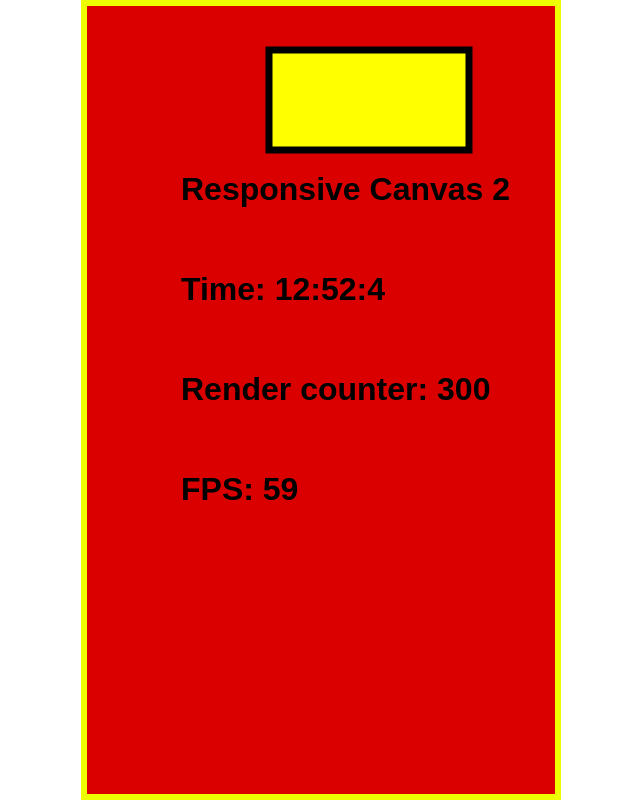
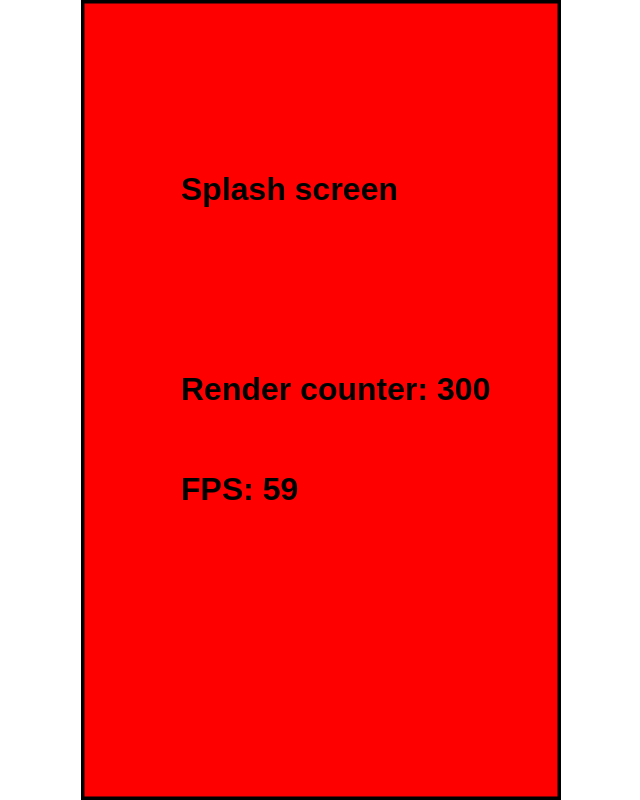
Before and after one commit to Archon-/SpaceBreaker, a plain HTML site: page src/index.html in a window 1280 px wide. Shown: the whole page, without its empty margins (319-959 px from the left). Drawn offline with Linux system fonts and the light colour scheme.

Commit message:
Screens
Add screens handle.

```diff
--- a/src/index.html
+++ b/src/index.html
@@ -10,8 +10,20 @@
             <canvas width="480" height="800"></canvas>
         </div>
         <script src="js/game.js" type="text/javascript"></script>
+        <script src="js/screen.js" type="text/javascript"></script>
         <script>
-            Game.init();
+
+            if(window.addEventListener){
+                window.addEventListener('load', startGame, false); //W3C
+            }
+            else{
+                window.attachEvent('onload', startGame, false); //IE
+            }
+
+            function startGame(){
+                Game.init();
+            }
+            //Game.init();
         </script>
     </body>
 </html>
--- a/src/js/game.js
+++ b/src/js/game.js
@@ -10,6 +10,25 @@ window.requestAnimFrame = (function(){
 
 var imageObj = new Image();
 imageObj.src = 'images/img3.png';
+
+var bgSpace1 = new Image();
+bgSpace1.src = 'images/bg-space1.jpg';
+
+/*
+// Datebase object test
+
+var DB = {
+    img: {
+        background: {
+            src: 'images/img3.png'
+        }
+    }
+}
+
+var img3 = new Image();
+img3.src = DB.img.background.src;
+
+*/
 
 var Game = {
 
@@ -109,30 +128,16 @@ var Game = {
     },
 
     render: function(i){
-        var today = new Date(),
-            h = today.getHours(),
-            m = today.getMinutes(),
-            s = today.getSeconds();
-
         Game.clearScreen();
         console.log('Render ...');
 
-	    this.ctx.drawImage(imageObj, 0, 0);
+        Screen[Screen.current].draw(i);
 
-        this.ctx.fillStyle = "black";
-        this.ctx.font = "bold 32px Arial";
-        this.ctx.fillText("Responsive Canvas 2", 100, 200);
-        this.ctx.fillText('Time: '+h+':'+m+':'+s, 100, 300);
-        this.ctx.fillText('Render counter: '+i, 100, 400);
-        this.ctx.fillText('FPS: '+this.FPS.value, 100, 500);
+	    //this.ctx.drawImage(imageObj, 0, 0);
 
-	    this.ctx.beginPath();
-	    this.ctx.rect(188, 50, 200, 100);
-	    this.ctx.fillStyle = 'yellow';
-	    this.ctx.fill();
-	    this.ctx.lineWidth = 7;
-	    this.ctx.strokeStyle = 'black';
-	    this.ctx.stroke();
+
+
+        //Screen.splash.draw();
 
 	    //this.ctx.drawImage(imageObj, 0, 0);
     },
--- /dev/null
+++ b/src/js/screen.js
@@ -0,0 +1,69 @@
+var Screen = {
+
+    current: 'splash',
+
+    splash: {
+        name: 'Splash 1',
+        draw: function(i){
+            Game.ctx.beginPath();
+            Game.ctx.rect(0, 0, 480, 800);
+            Game.ctx.fillStyle = 'red';
+            Game.ctx.fill();
+            Game.ctx.lineWidth = 7;
+            Game.ctx.strokeStyle = 'black';
+            Game.ctx.stroke();
+
+            Game.ctx.fillStyle = "black";
+            Game.ctx.font = "bold 32px Arial";
+            Game.ctx.fillText("Splash screen", 100, 200);
+            Game.ctx.fillText('Render counter: '+i, 100, 400);
+            Game.ctx.fillText('FPS: '+Game.FPS.value, 100, 500);
+        }
+    },
+
+    end: {
+        name: 'This is the end of game',
+        draw: function(){
+            Game.ctx.drawImage(bgSpace1, 0, 0);
+        }
+    },
+
+    test: {
+        name: 'Testing screen',
+        draw: function(i){
+            var today = new Date(),
+                h = today.getHours(),
+                m = today.getMinutes(),
+                s = today.getSeconds();
+
+            Game.ctx.fillStyle = "black";
+            Game.ctx.font = "bold 32px Arial";
+            Game.ctx.fillText("Responsive Canvas 2", 100, 200);
+            Game.ctx.fillText('Time: '+h+':'+m+':'+s, 100, 300);
+            Game.ctx.fillText('Render counter: '+i, 100, 400);
+            Game.ctx.fillText('FPS: '+Game.FPS.value, 100, 500);
+
+            Game.ctx.beginPath();
+            Game.ctx.rect(188, 50, 200, 100);
+            Game.ctx.fillStyle = 'yellow';
+            Game.ctx.fill();
+            Game.ctx.lineWidth = 7;
+            Game.ctx.strokeStyle = 'black';
+            Game.ctx.stroke();
+        }
+    }
+}
+
+for (var key in Screen) {
+   var obj = Screen[key];
+   /*
+   for (var prop in obj) {
+      // important check that this is objects own property
+      // not from prototype prop inherited
+      if(obj.hasOwnProperty(prop)){
+        console.log(prop + " = " + obj[prop]);
+      }
+   }
+   */
+   console.log(Screen[key].name);
+}
```
Also changed, not shown: src/images/bg-space1.jpg (added).
